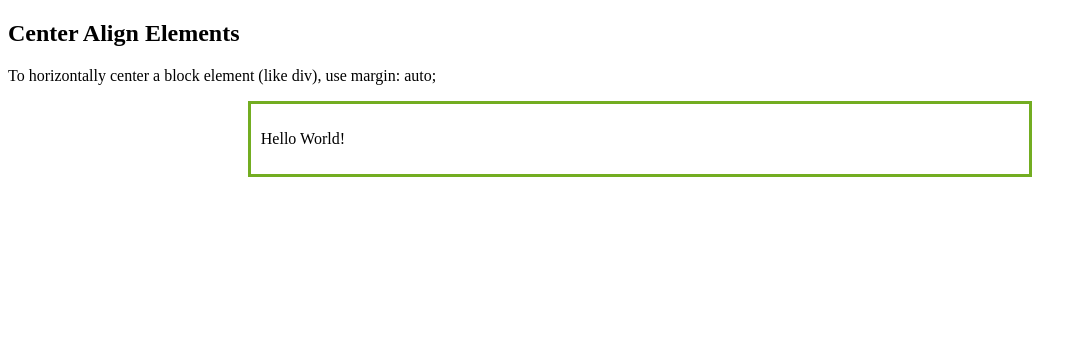
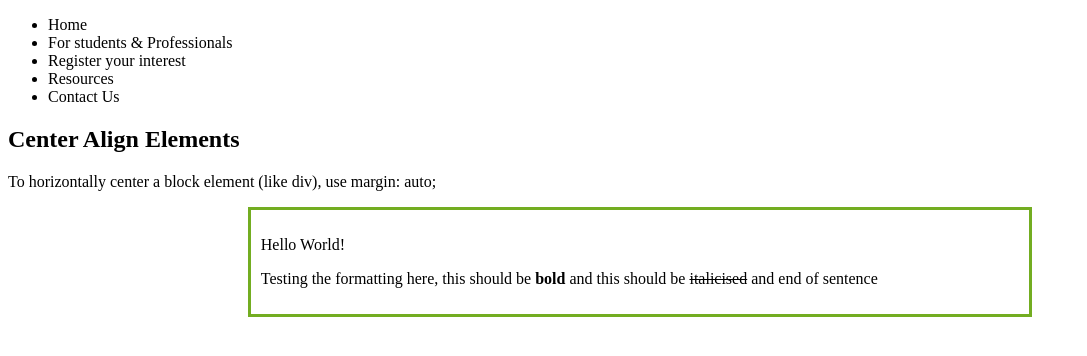
Before and after one commit to Mohammed-Ali45/BIOM9450_Tut4, a plain HTML site: page index.html in a window 1280 px wide. Shown: the whole page, without its empty margins (0-1087 px from the left). Drawn offline with Linux system fonts and the light colour scheme.

Commit message:
Added navigation bar, that's about it.

```diff
--- a/index.html
+++ b/index.html
@@ -5,17 +5,31 @@
   <meta http-equiv="X-UA-Compatible" content="IE=edge" />
   <meta name="viewport" content="width=device-width, initial-scale=1.0" />
   <link rel="stylesheet" type="text/css" href="style.css"/>
-  <title>A SIMPLE PAGE</title>
+  <title>z5255825 Tutorial 4</title>
 </head>
 
 <body>
 
-<h2>Center Align Elements</h2>
-<p>To horizontally center a block element (like div), use margin: auto;</p>
+  <!--Navigation bar-->
+  <nav>
+      <ul>
+        <li>Home</li>
+        <li>For students & Professionals</li>
+        <li>Register your interest</li>
+        <li>Resources</li>
+        <li>Contact Us</li>
+      </ul>
+  </nav>
 
-<div class="center">
-  <p>Hello World!</p>
-</div>
+  <h2>Center Align Elements</h2>
+  <p>To horizontally center a block element (like div), use margin: auto;</p>
+
+  <div class="center">
+    <p>Hello World!</p>
+
+    <p>Testing the formatting here, this should be <b>bold</b> and this should be <del>italicised</del> and end of sentence</p>
+  </div>
+
 
 </body>
 </html>
```
